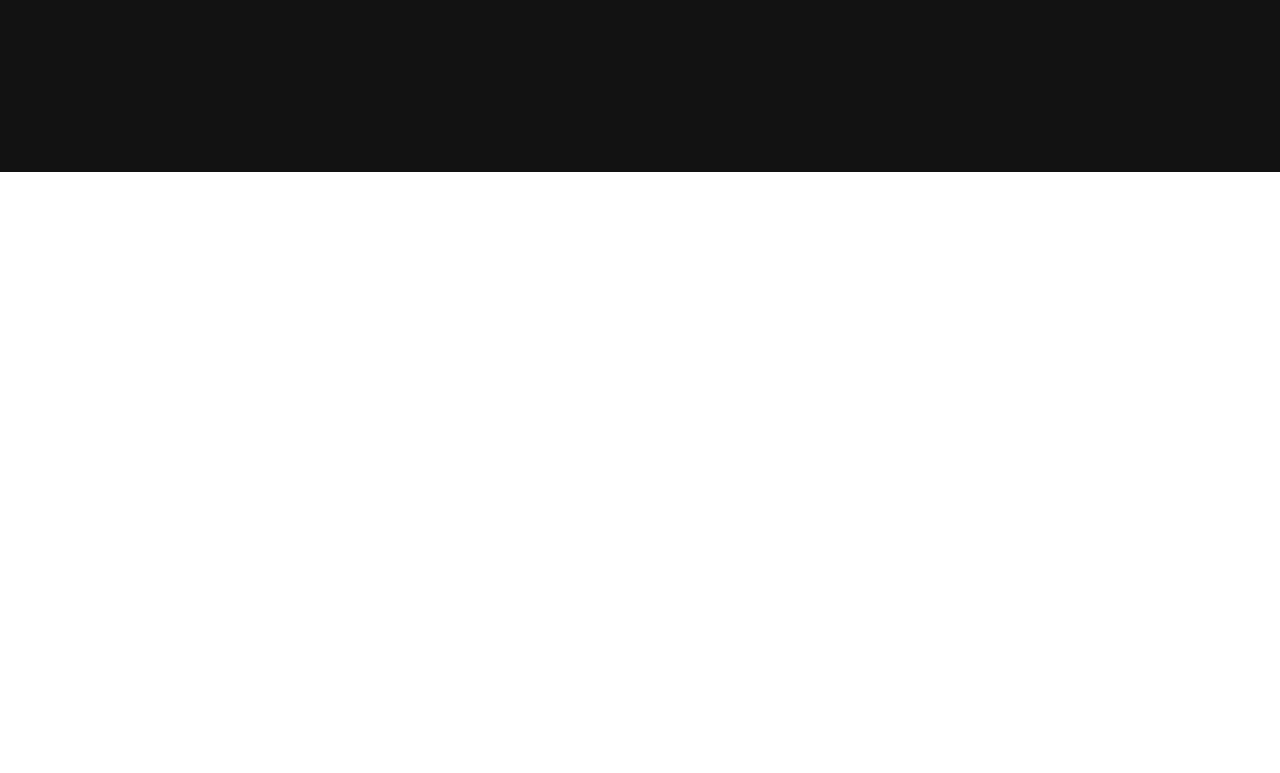
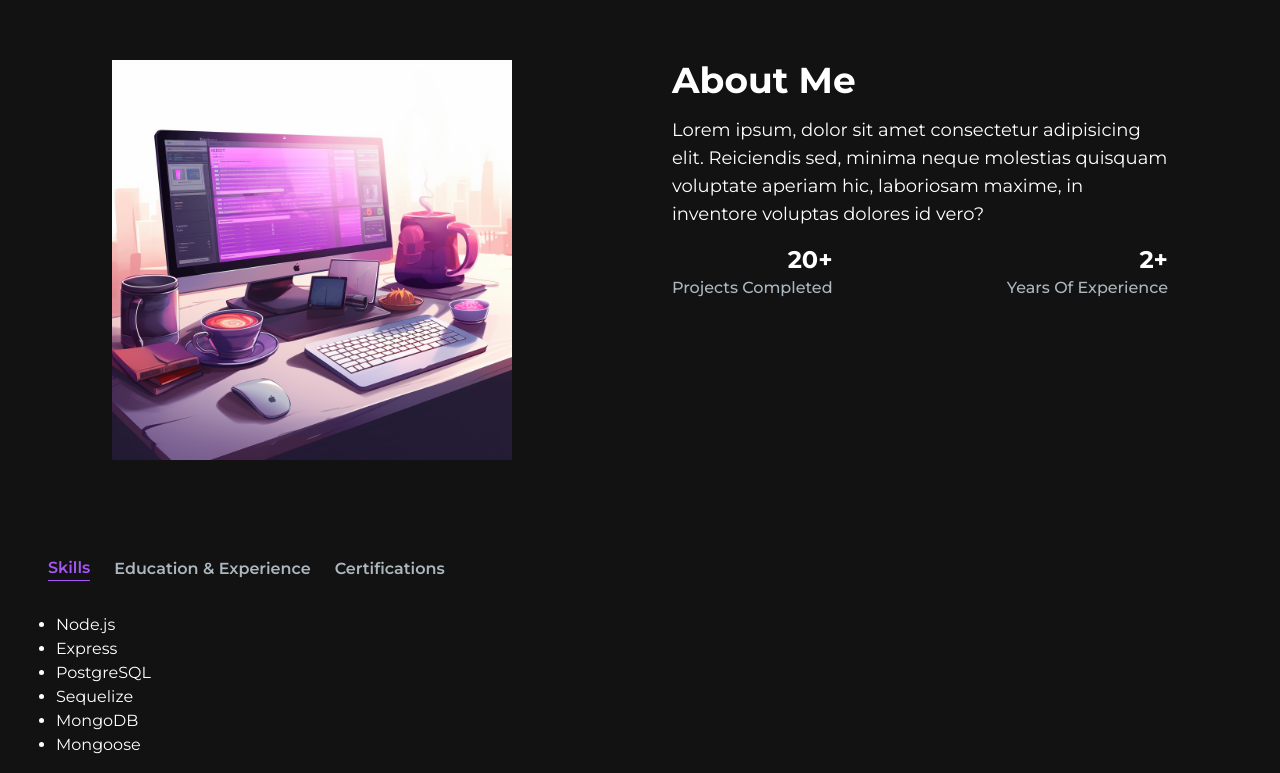
Before and after one commit to dmzdev7/dmzdev-portfolio-V1, a Next.js app: page / in a window 1280 px wide. Shown: the part 628-1401 px from the top of the page. Before the commit the page ends 800 px from the top, so only its background shows below. Built offline with nearby package versions, Linux system fonts and the light colour scheme.

Commit message:
Added about section & it's components

```diff
--- a/src/app/page.js
+++ b/src/app/page.js
@@ -3,6 +3,7 @@ import Image from 'next/image';
 // components
 import ProfileSection from '@/components/ProfileSection';
 import Navbar from '@/components/Navbar/Navbar';
+import AboutSection from '@/components/About/AboutSection';
 
 export default function Home() {
 	return (
@@ -10,6 +11,7 @@ export default function Home() {
 			<Navbar />
 			<div className="container mx-auto mt-28 px-12 py-4">
 				<ProfileSection />
+				<AboutSection />
 			</div>
 		</main>
 	);
--- /dev/null
+++ b/src/components/About/AboutSection.jsx
@@ -0,0 +1,144 @@
+'use client';
+
+import Image from 'next/image';
+import React, { useEffect, useRef, useState, useTransition } from 'react';
+
+// framer motion
+import { useMotionValue, useSpring, useInView } from 'framer-motion';
+
+// components
+import TabsBtn from './TabsBtn';
+
+// TabData
+const tabData = [
+	{
+		name: 'Skills',
+		id: 'Skills',
+		content: (
+			<ul className="list-disc pl-2">
+				<li>Node.js</li>
+				<li>Express</li>
+				<li>PostgreSQL</li>
+				<li>Sequelize</li>
+				<li>MongoDB</li>
+				<li>Mongoose</li>
+			</ul>
+		),
+	},
+	{
+		name: 'Education & Experience',
+		id: 'Edu&Exp',
+		content: (
+			<ul className="list-disc pl-2">
+				<li>Fullstack Academy of Code</li>
+				<li>University of California, Santa Cruz</li>
+			</ul>
+		),
+	},
+	{
+		name: 'Certifications',
+		id: 'Certifications',
+		content: (
+			<ul className="list-disc pl-2">
+				<li>AWS Cloud Practitioner</li>
+				<li>Google Professional Cloud Developer</li>
+			</ul>
+		),
+	},
+];
+
+// animated numbers
+const AnimatedNumbers = ({ value }) => {
+	const ref = useRef(null);
+
+	const motionValue = useMotionValue(0);
+	const springValue = useSpring(motionValue, { duration: 300 });
+	const isInView = useInView(ref);
+
+	useEffect(() => {
+		if (isInView) motionValue.set(value);
+	}, [isInView, value, motionValue]);
+
+	useEffect(() => {
+		springValue.on('change', (latest) => {
+			if (ref.current && latest.toFixed(0) <= value)
+				ref.current.textContent = latest.toFixed(0);
+		});
+	}, [springValue, value]);
+
+	return <span ref={ref}></span>;
+};
+
+const AboutSection = () => {
+	const [tab, setTab] = useState('Skills');
+	const [isPrending, startTransition] = useTransition();
+
+	const handleTabChange = (id) => {
+		startTransition(() => {
+			setTab(id);
+		});
+	};
+
+	return (
+		<section className="text-white mt-24" id="about">
+			<div className="md:grid md:grid-cols-2 gap-8 items-center py-8 px-4 xl:gap-16 sm:py-16 lg:px-16">
+				<Image
+					src={'/images/about-dev.png'}
+					alt="About Me"
+					width={400}
+					height={400}
+				/>
+				<div className="flex flex-col h-full mt-4 text-left md:mt-0">
+					<h2 className="text-4xl text-white font-bold mb-4">About Me</h2>
+					<p className="text-white text-base md:text-lg">
+						Lorem ipsum, dolor sit amet consectetur adipisicing elit. Reiciendis
+						sed, minima neque molestias quisquam voluptate aperiam hic,
+						laboriosam maxime, in inventore voluptas dolores id vero?
+					</p>
+					<div className="flex flex-row items-center justify-between space-x-8 mt-4">
+						<div className="flex flex-col items-end justify-center">
+							<span className="inline-block text-2xl font-bold">
+								<AnimatedNumbers value={20} />+
+							</span>
+							<h4 className="text-md font-medium capitalize text-[#adb7be]">
+								Projects Completed
+							</h4>
+						</div>
+						<div className="flex flex-col items-end justify-center">
+							<span className="inline-block text-2xl font-bold">
+								<AnimatedNumbers value={2} />+
+							</span>
+							<h4 className="text-md font-medium capitalize text-[#adb7be]">
+								Years of Experience
+							</h4>
+						</div>
+					</div>
+				</div>
+			</div>
+
+			<div className="flex flex-row justify-start mt-8">
+				<TabsBtn
+					selectTab={() => handleTabChange('Skills')}
+					active={tab === 'Skills'}
+				>
+					Skills
+				</TabsBtn>
+				<TabsBtn
+					selectTab={() => handleTabChange('Edu&Exp')}
+					active={tab === 'Edu&Exp'}
+				>
+					Education & Experience
+				</TabsBtn>
+				<TabsBtn
+					selectTab={() => handleTabChange('Certifications')}
+					active={tab === 'Certifications'}
+				>
+					Certifications
+				</TabsBtn>
+			</div>
+			<div className="mt-8">{tabData.find((t) => t.id === tab).content}</div>
+		</section>
+	);
+};
+
+export default AboutSection;
--- /dev/null
+++ b/src/components/About/TabsBtn.jsx
@@ -0,0 +1,17 @@
+import React from 'react';
+
+const TabsBtn = ({ active, selectTab, children }) => {
+	const btnClasses = active
+		? 'text-purple-500 border-purple-500 border-b'
+		: 'text-[#adb7be]';
+
+	return (
+		<button onClick={selectTab}>
+			<p className={`mr-6 font-semibold hover:text-purple-500 ${btnClasses}`}>
+				{children}
+			</p>
+		</button>
+	);
+};
+
+export default TabsBtn;
```
